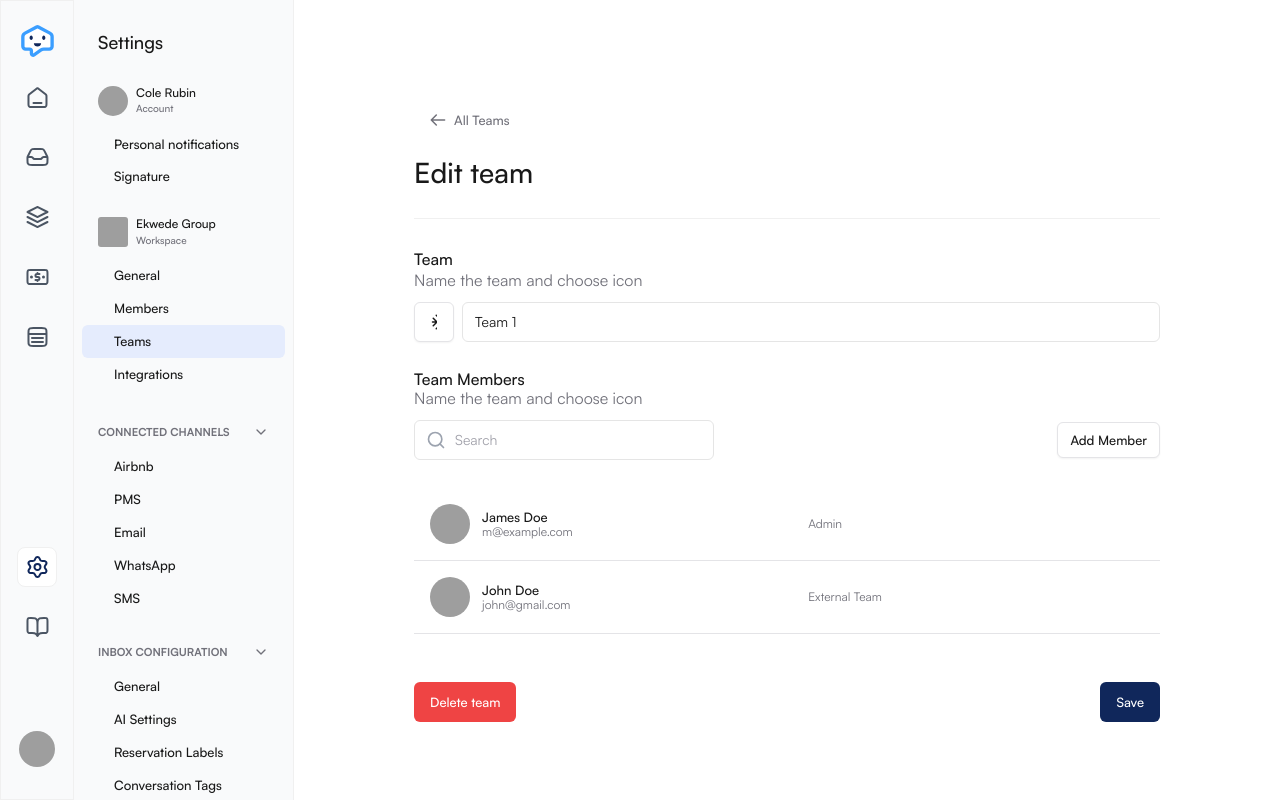
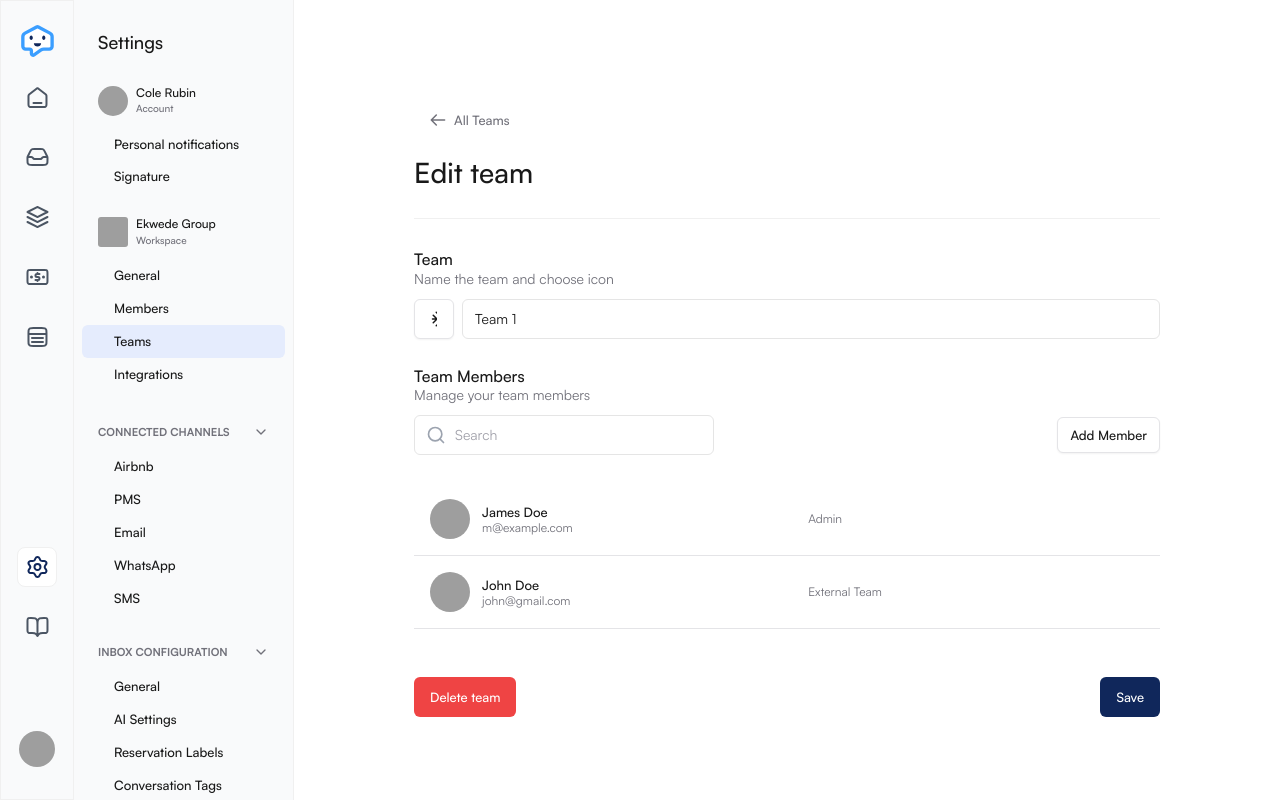
Before and after one commit to punnkam/unified-inbox-will, a Next.js app: page /settings/teams/1/edit in a window 1280 px wide. Built offline with nearby package versions, Linux system fonts and the light colour scheme; grey boxes are pictures that could not be loaded.

Commit message:
font size changes

```diff
--- a/app/(protected-paths)/settings/members/add/page.tsx
+++ b/app/(protected-paths)/settings/members/add/page.tsx
@@ -63,7 +63,7 @@ export default function AddMemberPage() {
           <label htmlFor="role-input" className="text-subtitle-sm text-primary">
             Role
           </label>
-          <p className="text-tertiary text-body-sm font-normal">Select one</p>
+          <p className="text-tertiary text-body-xs font-normal">Select one</p>
         </div>
 
         <RadioGroup className="border border-primary rounded-md">
@@ -76,8 +76,8 @@ export default function AddMemberPage() {
               onClick={() => handleChange("role", "admin")}
             />
             <div>
-              <label htmlFor="radio-admin">Admin</label>
-              <p className="text-tertiary text-subtitle-2xs mt-1">
+              <label htmlFor="radio-admin" className="text-subtitle-sm">Admin</label>
+              <p className="text-tertiary text-body-xs font-normal mt-1">
                 Full access to everything including deleting the workspace.
               </p>
             </div>
@@ -91,8 +91,8 @@ export default function AddMemberPage() {
               onClick={() => handleChange("role", "member")}
             />
             <div>
-              <label htmlFor="radio-member">Member</label>
-              <p className="text-tertiary text-subtitle-2xs mt-1">
+              <label htmlFor="radio-member" className="text-subtitle-sm">Member</label>
+              <p className="text-tertiary text-body-xs font-normal mt-1">
                 Full access to everything including deleting the workspace.
               </p>
             </div>
@@ -106,8 +106,8 @@ export default function AddMemberPage() {
               onClick={() => handleChange("role", "external-team")}
             />
             <div>
-              <label htmlFor="radio-external-team">External Team</label>
-              <p className="text-tertiary text-subtitle-2xs mt-1">
+              <label htmlFor="radio-external-team" className="text-subtitle-sm">External Team</label>
+              <p className="text-tertiary text-body-xs font-normal mt-1">
                 Full access to everything including deleting the workspace.
               </p>
             </div>
@@ -119,11 +119,11 @@ export default function AddMemberPage() {
         <div>
           <label
             htmlFor="member-email"
-            className="text-subtitle-sm text-primary"
+            className="text-subtitle-sm"
           >
             Email
           </label>
-          <p className="text-tertiary text-body-sm font-normal">
+          <p className="text-tertiary text-body-xs font-normal">
             The name of the member
           </p>
         </div>
--- a/app/(protected-paths)/settings/signature/page.tsx
+++ b/app/(protected-paths)/settings/signature/page.tsx
@@ -56,7 +56,7 @@ export default function PersonalNotificationsPage() {
         <Textarea
           id="signature-input"
           placeholder="Best, Pun"
-          className="text-body-sm resize-none"
+          className="resize-none"
           value={data.signature}
           onChange={(e) => handleChange("signature", e.target.value)}
         />
--- a/app/(protected-paths)/settings/teams/[teamId]/edit/page.tsx
+++ b/app/(protected-paths)/settings/teams/[teamId]/edit/page.tsx
@@ -206,7 +206,7 @@ export default function EditTeamPage({
           <label htmlFor="team-name" className="text-subtitle-sm text-primary">
             Team
           </label>
-          <p className="text-tertiary text-body-sm font-normal">
+          <p className="text-tertiary text-body-xs font-normal">
             Name the team and choose icon
           </p>
         </div>
@@ -247,8 +247,8 @@ export default function EditTeamPage({
       <div className="flex flex-col gap-3">
         <div>
           <p className="text-subtitle-sm text-primary">Team Members</p>
-          <p className="text-tertiary text-body-sm font-normal">
-            Name the team and choose icon
+          <p className="text-tertiary text-body-xs font-normal">
+            Manage your team members
           </p>
         </div>
 
--- a/app/(protected-paths)/settings/teams/add/page.tsx
+++ b/app/(protected-paths)/settings/teams/add/page.tsx
@@ -148,7 +148,7 @@ export default function EditTeamPage({
           <label htmlFor="team-name" className="text-subtitle-sm text-primary">
             Team
           </label>
-          <p className="text-tertiary text-body-sm font-normal">
+          <p className="text-tertiary text-body-xs font-normal">
             Name the team and choose icon
           </p>
         </div>
@@ -188,8 +188,8 @@ export default function EditTeamPage({
       <div className="flex flex-col gap-3">
         <div>
           <p className="text-subtitle-sm text-primary">Team Members</p>
-          <p className="text-tertiary text-body-sm font-normal">
-            Name the team and choose icon
+          <p className="text-tertiary text-body-xs font-normal">
+            Manage your team members
           </p>
         </div>
 
```
